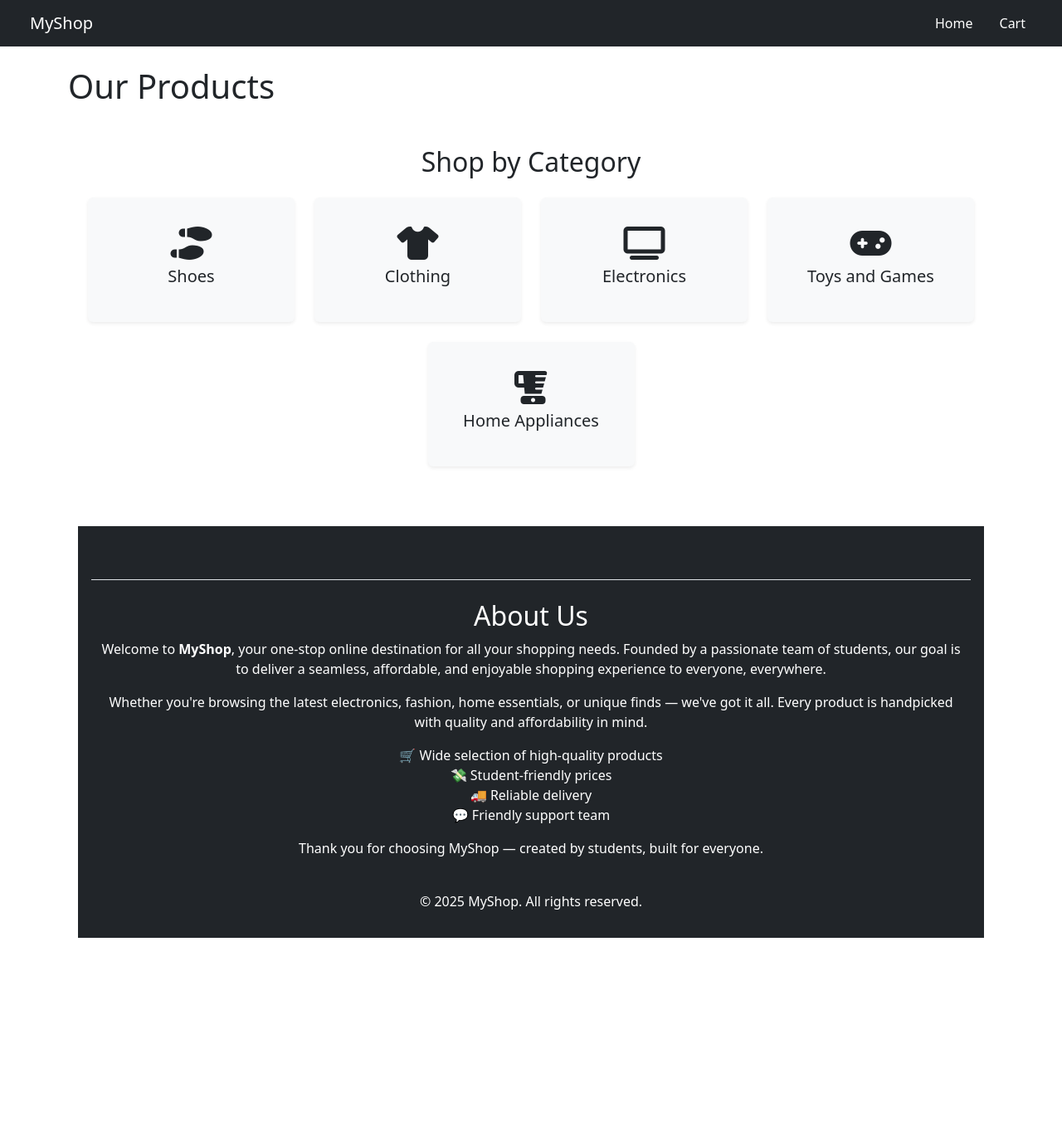
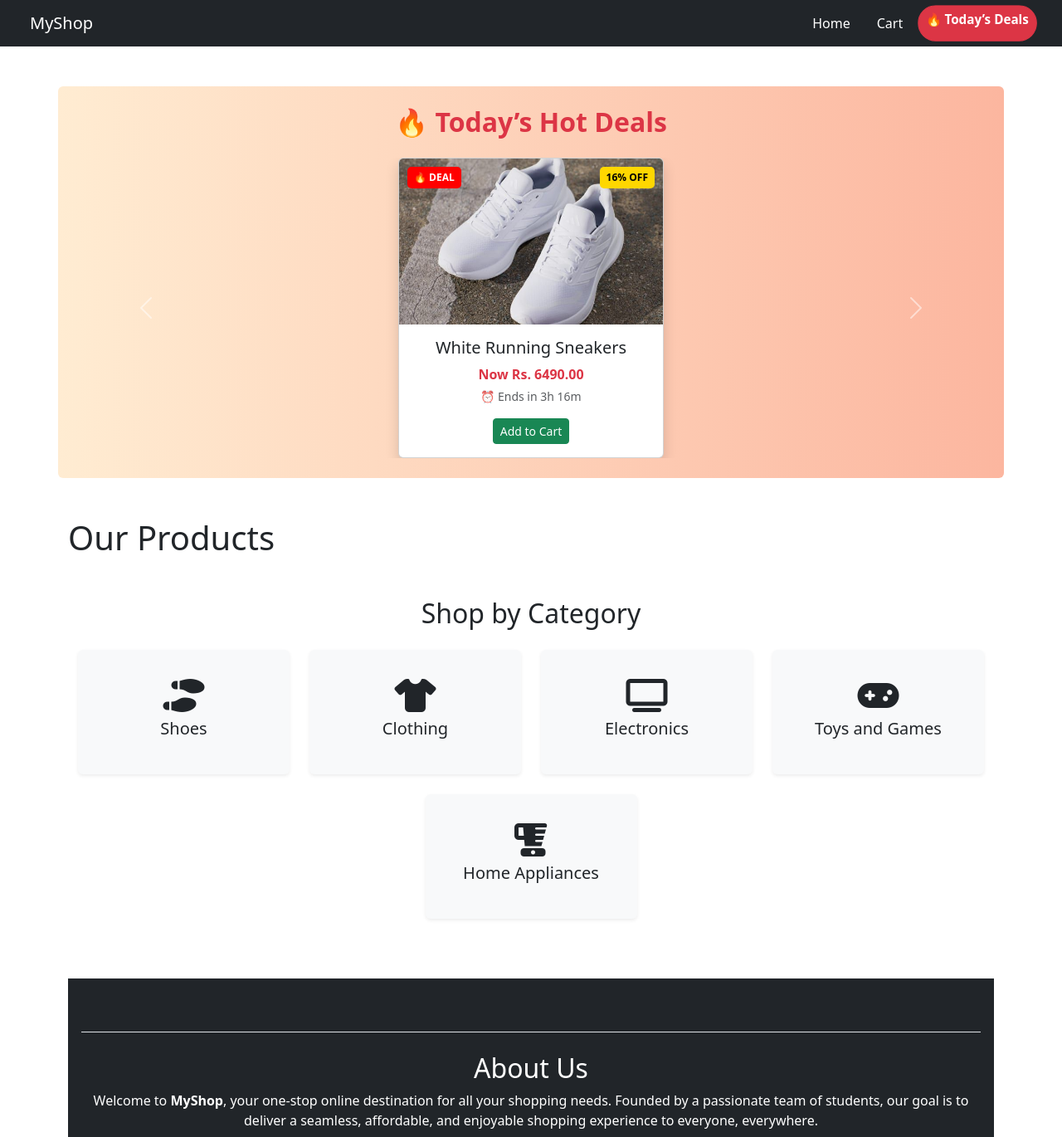
Before and after one commit to Thanurdha/ecommerce-MyShop, a Django app: page / in a window 1280 px wide. Shown: the top 1370 px of the page at 83% size. Before the commit the page ends 1130 px from the top, so only its background shows below. Run offline with Django 5.2, Linux system fonts and the light colour scheme; data comes from the database, SQL or seed files in the repository; both versions use the stored data as it was after the commit.

Commit message:
Updated home.html with creative Todays Deals banner and carousel

```diff
--- a/store/models.py
+++ b/store/models.py
@@ -1,4 +1,5 @@
 from django.db import models
+from django.contrib.auth.models import User
 
 # Category model
 class Category(models.Model):
@@ -11,7 +12,7 @@ class Category(models.Model):
         verbose_name_plural = "Categories"
 
 
-# Product model
+# ✅ Merged Product model
 class Product(models.Model):
     name = models.CharField(max_length=100)
     description = models.TextField()
@@ -19,11 +20,14 @@ class Product(models.Model):
     image = models.ImageField(upload_to='product_images/')
     category = models.ForeignKey(Category, on_delete=models.CASCADE)
 
+    # Today’s Deals flag
+    is_deal = models.BooleanField(default=False)
+
     def __str__(self):
         return self.name
 
-from django.contrib.auth.models import User
 
+# Cart item model
 class CartItem(models.Model):
     user = models.ForeignKey(User, on_delete=models.CASCADE)
     product = models.ForeignKey(Product, on_delete=models.CASCADE)
@@ -32,6 +36,8 @@ class CartItem(models.Model):
     def subtotal(self):
         return self.quantity * self.product.price
 
+
+# Order model
 class Order(models.Model):
     user = models.ForeignKey(User, on_delete=models.CASCADE)
     product = models.ForeignKey(Product, on_delete=models.CASCADE)
--- a/store/templates/store/home.html
+++ b/store/templates/store/home.html
@@ -6,7 +6,17 @@
   <link href="https://cdn.jsdelivr.net/npm/bootstrap@5.3.0/dist/css/bootstrap.min.css" rel="stylesheet">
   <link rel="stylesheet" href="https://cdnjs.cloudflare.com/ajax/libs/font-awesome/6.4.0/css/all.min.css">
 
-
+  <style>
+    /* Creative animation for Deals button */
+    @keyframes pulse {
+      0% { transform: scale(1); }
+      50% { transform: scale(1.1); }
+      100% { transform: scale(1); }
+    }
+    .deals-btn {
+      animation: pulse 2s infinite;
+    }
+  </style>
 </head>
 <body>
 
@@ -16,27 +26,60 @@
       <a class="navbar-brand" href="#">MyShop</a>
       <div class="navbar-nav ms-auto">
           <a class="nav-link text-white me-3" href="{% url 'home' %}">Home</a>
-          <a class="nav-link text-white" href="{% url 'view_cart' %}">Cart</a>
-
+          <a class="nav-link text-white me-3" href="{% url 'view_cart' %}">Cart</a>
+          <a href="{% url 'todays_deals' %}" class="btn btn-danger btn-sm rounded-pill fw-bold deals-btn">
+            🔥 Today’s Deals
+          </a>
       </div>
     </div>
   </nav>
 
+  <div class="container my-5 p-4 rounded" style="background: linear-gradient(to right, #ffecd2, #fcb69f);">
+    <h2 class="text-danger mb-4 text-center fw-bold">🔥 Today’s Hot Deals</h2>
 
+    <div id="dealsCarousel" class="carousel slide" data-bs-ride="carousel" data-bs-interval="3000">
+      <div class="carousel-inner">
+        {% for product in deals %}
+          <div class="carousel-item {% if forloop.first %}active{% endif %}">
+            <div class="card mx-auto shadow" style="width: 20rem; position: relative;">
+              <!-- DEAL badge -->
+              <div style="position: absolute; top: 10px; left: 10px; background: red; color: white; padding: 4px 8px; font-size: 0.75rem; font-weight: bold; border-radius: 5px;">
+                🔥 DEAL
+              </div>
+              <!-- Fake Discount Badge -->
+              <div style="position: absolute; top: 10px; right: 10px; background: gold; color: black; padding: 4px 8px; font-size: 0.75rem; font-weight: bold; border-radius: 5px;">
+                {{ 10|add:forloop.counter|add:"5" }}% OFF
+              </div>
+
+              {% if product.image %}
+                <img src="{{ product.image.url }}" class="card-img-top" style="height: 200px; object-fit: cover;" alt="{{ product.name }}">
+              {% endif %}
+
+              <div class="card-body text-center">
+                <h5 class="card-title">{{ product.name }}</h5>
+                <p class="text-danger fw-bold mb-1">Now Rs. {{ product.price }}</p>
+                <p class="text-muted small">⏰ Ends in {{ forloop.counter|add:"2" }}h {{ forloop.counter|add:"15" }}m</p>
+                <a href="{% url 'add_to_cart' product.id %}" class="btn btn-success btn-sm">Add to Cart</a>
+              </div>
+            </div>
+          </div>
+        {% endfor %}
+      </div>
+
+      <button class="carousel-control-prev" type="button" data-bs-target="#dealsCarousel" data-bs-slide="prev">
+        <span class="carousel-control-prev-icon"></span>
+      </button>
+      <button class="carousel-control-next" type="button" data-bs-target="#dealsCarousel" data-bs-slide="next">
+        <span class="carousel-control-next-icon"></span>
+      </button>
+    </div>
+  </div>
 
   <!-- Products -->
   <div class="container mt-4">
     <h1 class="mb-4">Our Products</h1>
 
-
-
-
-
-
-
-
     <!-- Category Sections with Products -->
-
     {% for category, products in categorized_products.items %}
       <div id="cat{{ category.id }}" class="mt-5">
         <h4 class="mb-3">{{ category.name }}</h4>
@@ -49,15 +92,12 @@
                 {% endif %}
                 <div class="card-body">
                   <h5 class="card-title">{{ product.name }}</h5>
-
                   <p class="card-text">{{ product.description|truncatewords:15 }}</p>
                   <p class="card-text fw-bold">Rs. {{ product.price }}</p>
                   <a href="{% url 'add_to_cart' product.id %}" class="btn btn-success btn-sm">Add to Cart</a>
-
                   <p class="card-text small text-muted">{{ product.description|truncatewords:10 }}</p>
                   <p class="fw-bold">Rs. {{ product.price }}</p>
                   <a href="{% url 'add_to_cart' product.id %}" class="btn btn-sm btn-outline-primary w-100">Add to Cart</a>
-
                 </div>
               </div>
             </div>
@@ -67,9 +107,6 @@
     {% endfor %}
 
     <div class="container mt-5">
-
-  <div class="container mt-5">
-
       <h2 class="text-center mb-4">Shop by Category</h2>
       <div class="row justify-content-center">
         {% for category in categories %}
@@ -97,11 +134,9 @@
       </div>
     </div>
 
-
     {% for category, products in categorized_products.items %}
       <div id="cat{{ category.id }}" class="mt-5">
         <h4 class="mb-3">{{ category.name }}</h4>
-
         <div class="row">
           {% for product in products %}
             <div class="col-md-3 mb-4">
@@ -111,15 +146,12 @@
                 {% endif %}
                 <div class="card-body">
                   <h5 class="card-title">{{ product.name }}</h5>
-
                   <p class="card-text">{{ product.description|truncatewords:15 }}</p>
                   <p class="card-text fw-bold">Rs. {{ product.price }}</p>
                   <a href="{% url 'add_to_cart' product.id %}" class="btn btn-success btn-sm">Add to Cart</a>
-
                   <p class="card-text small text-muted">{{ product.description|truncatewords:10 }}</p>
                   <p class="fw-bold">Rs. {{ product.price }}</p>
                   <a href="{% url 'add_to_cart' product.id %}" class="btn btn-sm btn-outline-primary w-100">Add to Cart</a>
-
                 </div>
               </div>
             </div>
@@ -127,8 +159,6 @@
         </div>
       </div>
     {% endfor %}
-
-
 
   <!-- About Us Section -->
   <footer class="bg-dark text-white text-center p-3 mt-5">
@@ -151,12 +181,11 @@
       </ul>
       <p>Thank you for choosing MyShop — created by students, built for everyone.</p>
     </div>
-
-  <!-- Footer -->
     <footer class="bg-dark text-white text-center p-3">
-
       &copy; 2025 MyShop. All rights reserved.
     </footer>
+  </footer>
 
+  <script src="https://cdn.jsdelivr.net/npm/bootstrap@5.3.0/dist/js/bootstrap.bundle.min.js"></script>
 </body>
 </html>
--- a/store/urls.py
+++ b/store/urls.py
@@ -14,6 +14,7 @@ urlpatterns = [
     path('about/', views.about, name='about'),
     path('category/<int:category_id>/', views.category_products, name='category_products'),
     path('remove_from_cart/<int:product_id>/', views.remove_from_cart, name='remove_from_cart'),
+    path('todays-deals/', views.todays_deals, name='todays_deals'),
 
 
 ]
--- a/store/views.py
+++ b/store/views.py
@@ -83,3 +83,20 @@ def order_history(request):
 # About page
 def about(request):
     return render(request, 'store/about.html')
+
+
+def todays_deals(request):
+    deal_products = Product.objects.filter(is_deal=True)
+    return render(request, 'store/todays_deals.html', {
+        'products': deal_products
+    })
+
+def home(request):
+    products = Product.objects.all()
+    categories = Category.objects.all()
+    deals = Product.objects.filter(is_deal=True)[:5]  # show top 5 deals
+    return render(request, 'store/home.html', {
+        'products': products,
+        'categories': categories,
+        'deals': deals,
+    })
```
Also changed, not shown: store/templates/store/todays_deals.html (added, +47 -0 lines), db.sqlite3, store/migrations/0004_alter_category_options_product_is_deal.py (added). Lines whose indentation alone changed are shown as unchanged.
